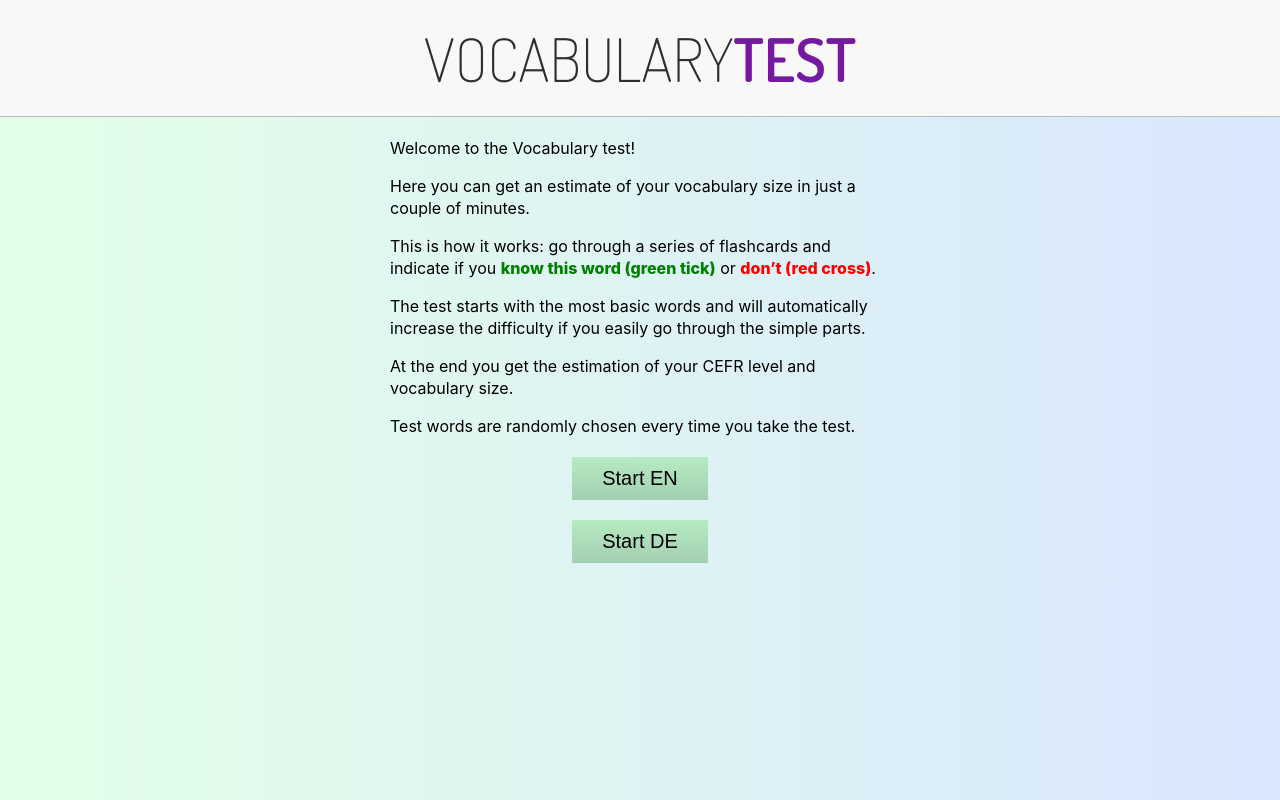
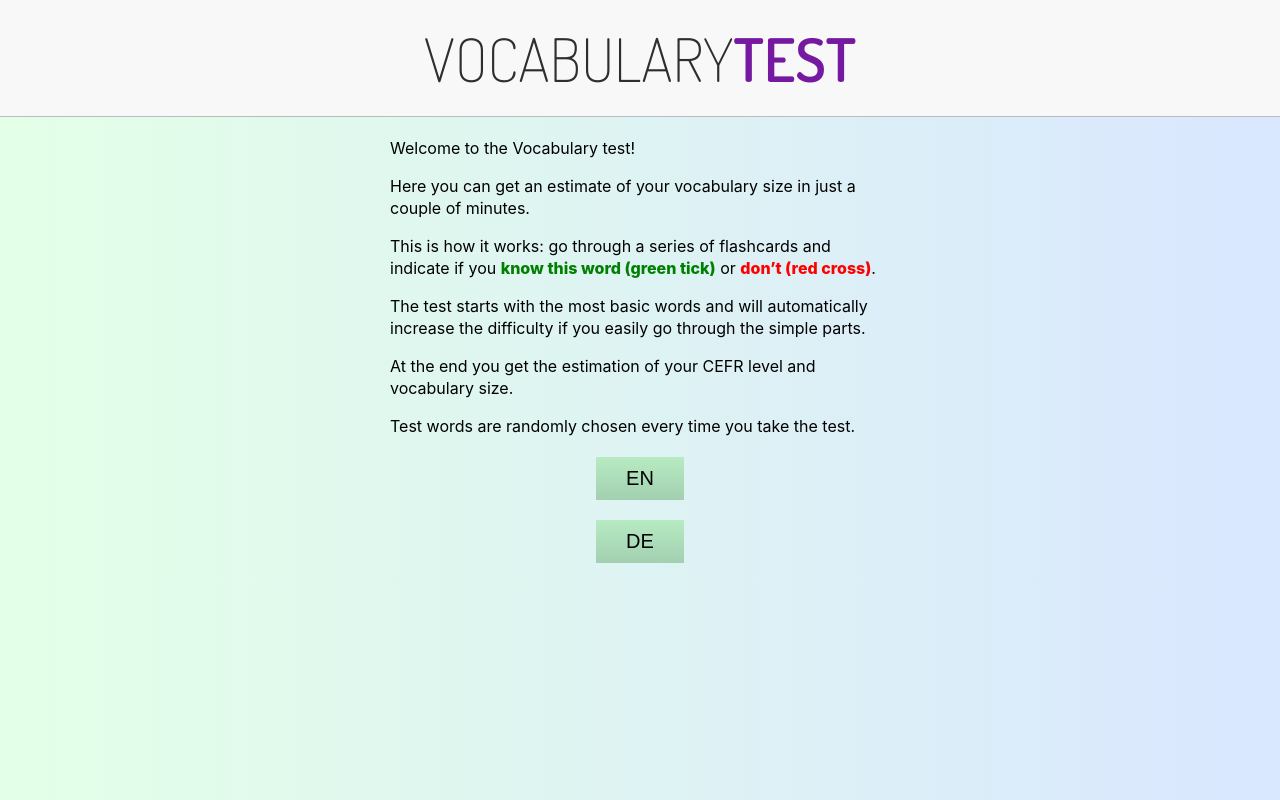
Before and after one commit to gamescomputersplay/vocabulary-test, a React (Create React App) app: page / in a window 1280 px wide. Built offline with nearby package versions, Linux system fonts and the light colour scheme.

Commit message:
start buttons small adjustment

```diff
--- a/src/components/Intro.js
+++ b/src/components/Intro.js
@@ -17,9 +17,10 @@ class Intro extends Component {
                 <p>At the end you get the estimation of your CEFR level and vocabulary size.</p>
 
                 <p>Test words are randomly chosen every time you take the test.</p>
-
-                <button className="button-start" onClick={() => this.props.clickStart("en")}>Start EN</button>
-                <button className="button-start" onClick={() => this.props.clickStart("de")}>Start DE</button>
+                <div className='start-buttons'>
+                    <button className="button-start" onClick={() => this.props.clickStart("en")}>EN</button>
+                    <button className="button-start" onClick={() => this.props.clickStart("de")}>DE</button>
+                </div>
             </div>
         )
     }
```
